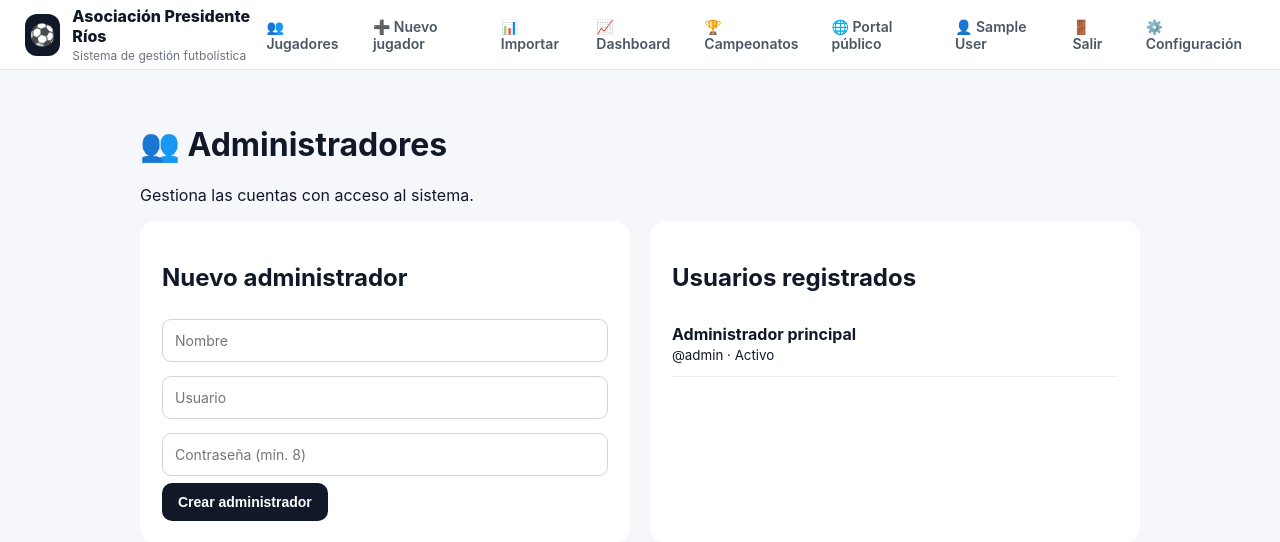
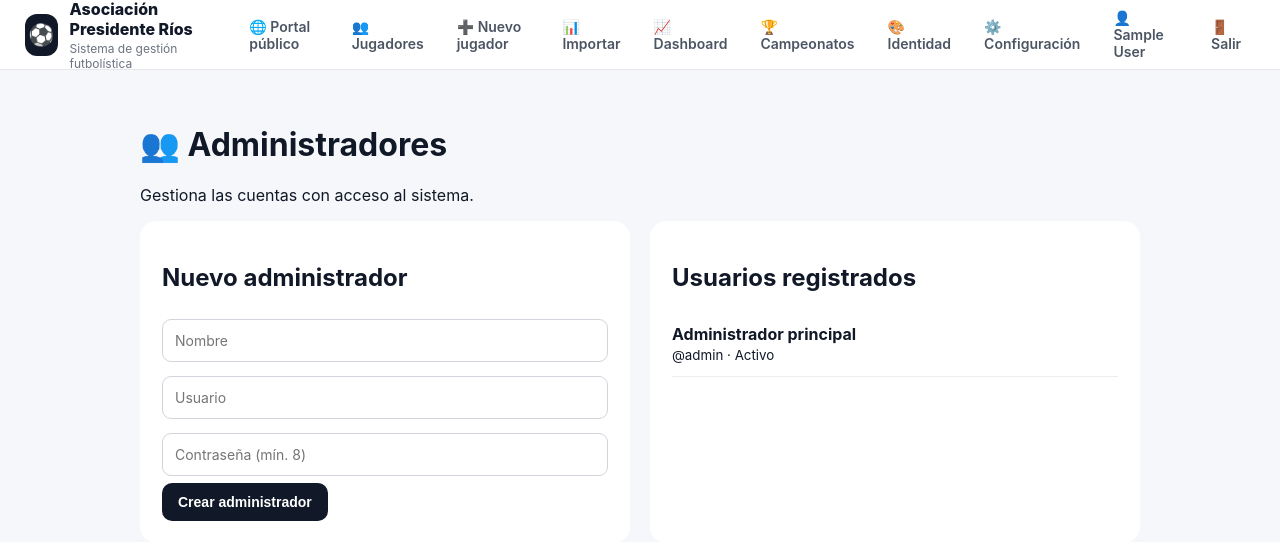
Before and after one commit to asociacionpresidenterios/sistema-presidente-rios, a Flask app: page /admin/usuarios in a window 1280 px wide. Shown: the top 542 px of the page. Run offline with Flask 3, Linux system fonts and the light colour scheme; the visitor is signed in with stand-in values (Sample User, id 1); some libraries are stand-ins or nearby versions.

Commit message:
Refactor navigation links in base.html

```diff
--- a/templates/base.html
+++ b/templates/base.html
@@ -481,114 +481,62 @@
 
         <nav class="nav">
 
+            {% if session.get("admin_id") %}
 
-            <!-- JUGADORES -->
+            <a href="{{ url_for('publico') }}"
+               class="{% if request.endpoint in ['publico','publico_campeonato','publico_tabla','publico_goleadores'] %}active{% endif %}">
+                🌐 Portal público
+            </a>
 
-            <a
-                href="{{ url_for('index') }}"
-                class="{% if request.endpoint == 'index' %}
-                    active
-                {% endif %}"
-            >
+            <a href="{{ url_for('index') }}"
+               class="{% if request.endpoint == 'index' %}active{% endif %}">
                 👥 Jugadores
             </a>
 
-
-            <!-- NUEVO JUGADOR -->
-
-            <a
-                href="{{ url_for('nuevo_jugador') }}"
-                class="{% if request.endpoint == 'nuevo_jugador' %}
-                    active
-                {% endif %}"
-            >
+            <a href="{{ url_for('nuevo_jugador') }}"
+               class="{% if request.endpoint == 'nuevo_jugador' %}active{% endif %}">
                 ➕ Nuevo jugador
             </a>
 
-
-            <!-- IMPORTAR -->
-
-            <a
-                href="{{ url_for('importar_jugadores') }}"
-                class="{% if request.endpoint == 'importar_jugadores' %}
-                    active
-                {% endif %}"
-            >
+            <a href="{{ url_for('importar_jugadores') }}"
+               class="{% if request.endpoint == 'importar_jugadores' %}active{% endif %}">
                 📊 Importar
             </a>
 
-
-            <!-- DASHBOARD -->
-
-            <a
-                href="{{ url_for('dashboard') }}"
-                class="{% if request.endpoint == 'dashboard' %}
-                    active
-                {% endif %}"
-            >
+            <a href="{{ url_for('dashboard') }}"
+               class="{% if request.endpoint == 'dashboard' %}active{% endif %}">
                 📈 Dashboard
             </a>
 
-
-            <!-- =================================================
-                 CAMPEONATOS
-                 ================================================= -->
-
-            <a
-                href="{{ url_for('campeonatos') }}"
-                class="{% if request.endpoint == 'campeonatos'
-                    or request.endpoint == 'nuevo_campeonato'
-                    or request.endpoint == 'detalle_campeonato'
-                %}
-                    active
-                {% endif %}"
-            >
+            <a href="{{ url_for('campeonatos') }}"
+               class="{% if request.endpoint in ['campeonatos','nuevo_campeonato','detalle_campeonato'] %}active{% endif %}">
                 🏆 Campeonatos
             </a>
 
-
-            <!-- =================================================
-                 PORTAL PÚBLICO / CUENTA
-                 ================================================= -->
-
-            <a
-                href="{{ url_for('publico') }}"
-                target="_blank"
-            >
-                🌐 Portal público
+            <a href="{{ url_for('identidad_visual') }}"
+               class="{% if request.endpoint == 'identidad_visual' %}active{% endif %}">
+                🎨 Identidad
             </a>
 
-            {% if session.get('admin_id') %}
+            <a href="{{ url_for('configuracion') }}"
+               class="{% if request.endpoint in ['configuracion','nuevo_club','nueva_serie','cambiar_estado_club','cambiar_estado_serie'] %}active{% endif %}">
+                ⚙️ Configuración
+            </a>
 
             <a href="{{ url_for('mi_cuenta_admin') }}">
-                    👤 {{ session.get('admin_nombre') or session.get('admin_username') }}
+                👤 {{ session.get('admin_nombre', 'Administrador') }}
             </a>
 
             <a href="{{ url_for('logout') }}">
                 🚪 Salir
             </a>
 
+            {% else %}
+
+            <a href="{{ url_for('publico') }}">🌐 Portal público</a>
+            <a href="{{ url_for('login') }}">🔐 Administración</a>
+
             {% endif %}
-
-
-            <!-- =================================================
-                 CONFIGURACIÓN
-                 ================================================= -->
-
-            <a
-                href="{{ url_for('configuracion') }}"
-                class="{% if request.endpoint == 'configuracion'
-                    or request.endpoint == 'nuevo_club'
-                    or request.endpoint == 'nueva_serie'
-                    or request.endpoint == 'cambiar_estado_club'
-                    or request.endpoint == 'cambiar_estado_serie'
-                %}
-                    active
-                {% endif %}"
-            >
-                ⚙️ Configuración
-            </a>
-
 
         </nav>
 
```
Lines whose indentation alone changed are shown as unchanged.
